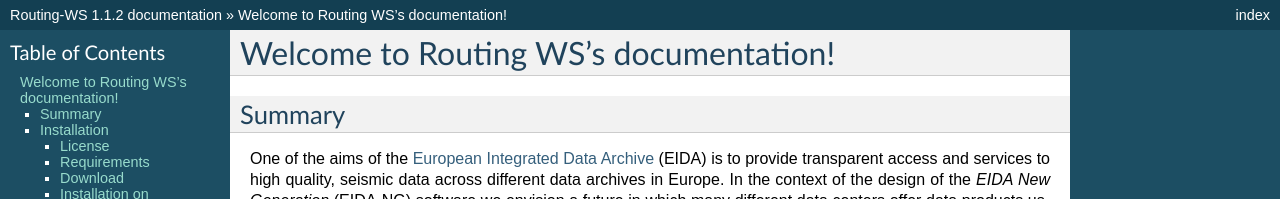
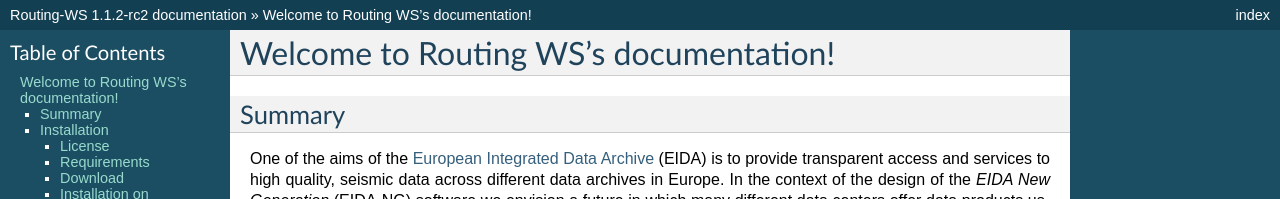
Before and after one commit to EIDA/routing, a Sphinx documentation site: the page built from doc/index.rst, in a window 1280 px wide and 900 px high. Shown: the top 199 px of the window. Built offline with Sphinx 7.4.7, drawn with Linux system fonts in a browser that asks for light colours; some of the changed text lies outside the part shown.

Commit message:
Increase release to 1.1.2-rc2.

```diff
--- a/doc/conf.py
+++ b/doc/conf.py
@@ -56,7 +56,7 @@
 # The short X.Y version.
 version = '1.1'
 # The full version, including alpha/beta/rc tags.
-release = '1.1.2'
+release = '1.1.2-rc2'
 
 # The language for content autogenerated by Sphinx. Refer to documentation
 # for a list of supported languages.
```
